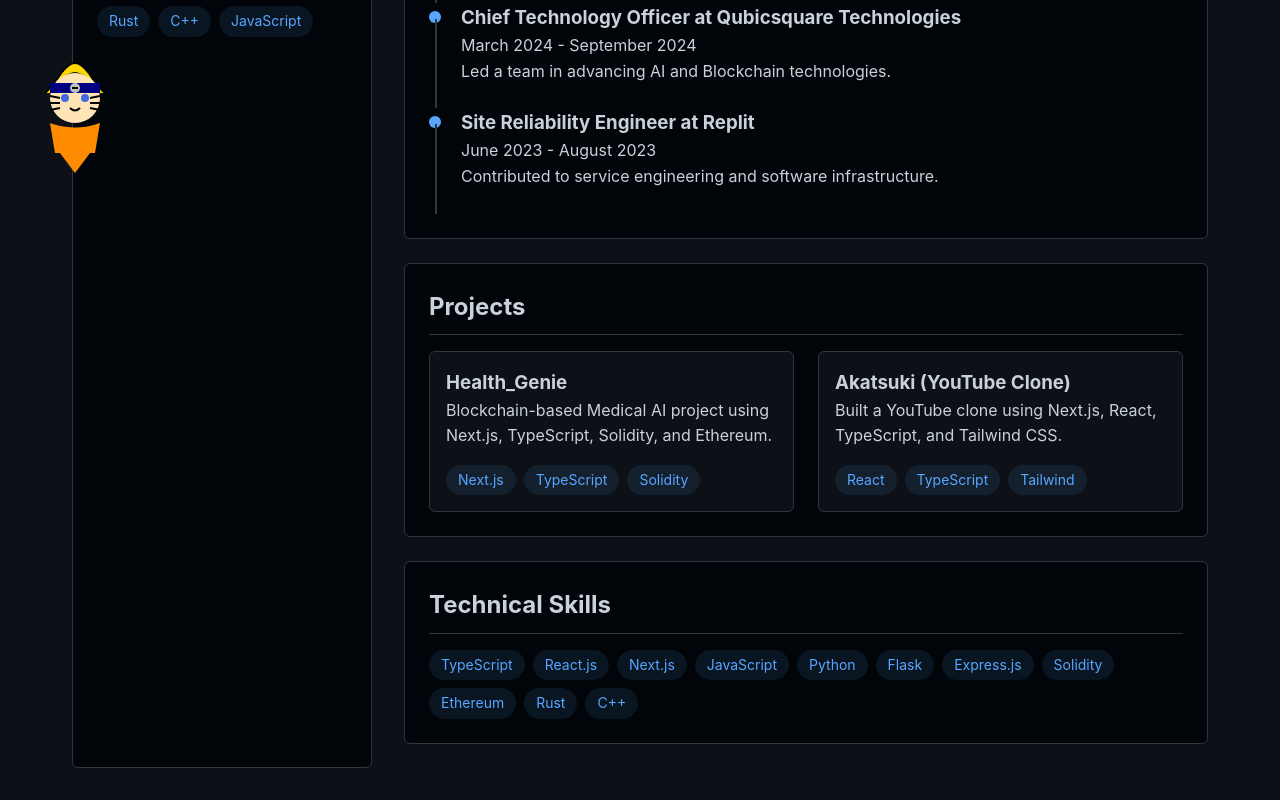
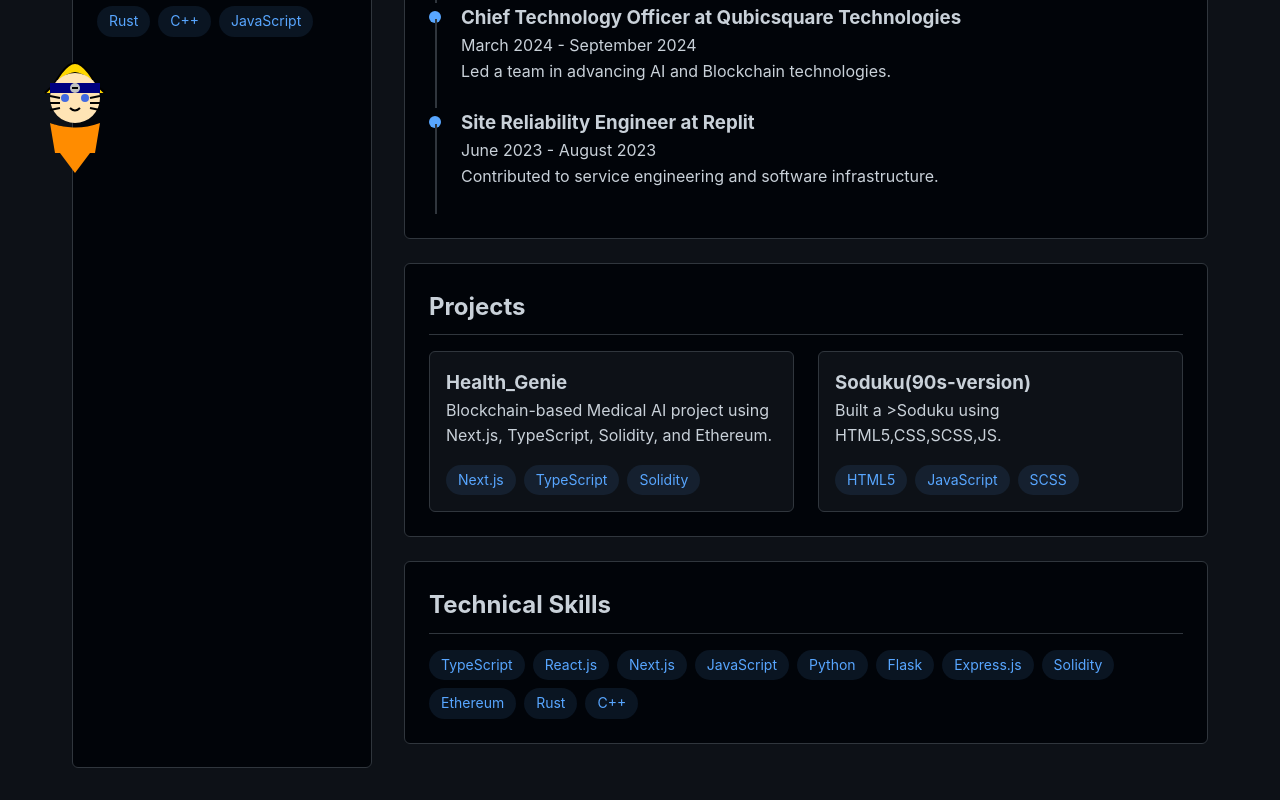
Before and after one commit to losercodes/Portfolio-, a plain HTML site: page index.html in a window 1280 px wide. Shown: the part 607-1407 px from the top of the page. Drawn offline with Linux system fonts and the light colour scheme.

Commit message:
Update index.html

```diff
--- a/index.html
+++ b/index.html
@@ -85,12 +85,12 @@
                             </div>
                         </div>
                         <div class="project-card">
-                            <h3>Akatsuki (YouTube Clone)</h3>
-                            <p>Built a YouTube clone using Next.js, React, TypeScript, and Tailwind CSS.</p>
+                            <h3>Soduku(90s-version)</h3>
+                            <p>Built a >Soduku using HTML5,CSS,SCSS,JS.</p>
                             <div class="skills-list" style="margin-top: 1rem;">
-                                <span class="skill-tag">React</span>
-                                <span class="skill-tag">TypeScript</span>
-                                <span class="skill-tag">Tailwind</span>
+                                <span class="skill-tag">HTML5</span>
+                                <span class="skill-tag">JavaScript</span>
+                                <span class="skill-tag">SCSS</span>
                             </div>
                         </div>
                     </div>
```
